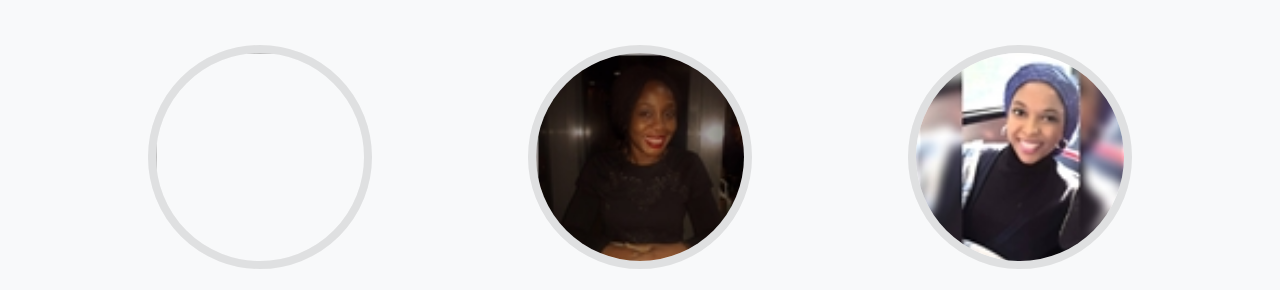
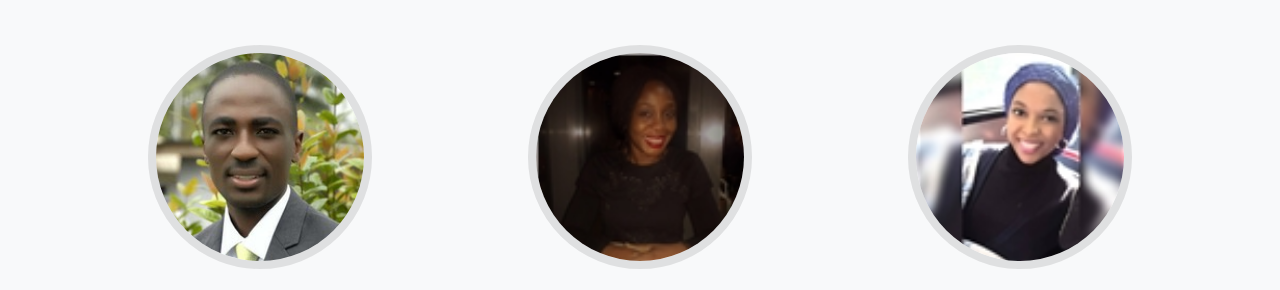
Before and after one commit to bashirmohd/cbndtxbot, a plain HTML site: page index.html in a window 1280 px wide. Shown: the part 6565-6855 px from the top of the page. Drawn offline with nearby package versions, Linux system fonts and the light colour scheme; a web font is replaced by a local one.

Commit message:
Update index.html

```diff
--- a/index.html
+++ b/index.html
@@ -371,7 +371,7 @@
 
                                         <div class="col-lg-4">
                         <div class="team-member">
-                            <img class="mx-auto rounded-circle" src="assets/img/team/.jpg" alt="" />
+                            <img class="mx-auto rounded-circle" src="assets/img/team/adesola.jpg" alt="" />
                             <h4>ADEDUGBE,ADESOLA ANTHONY</h4>
                             <p class="text-muted">Team Member</p>
                             <a class="btn btn-dark btn-social mx-2" href="#!"><i class="fab fa-twitter"></i></a>
```
